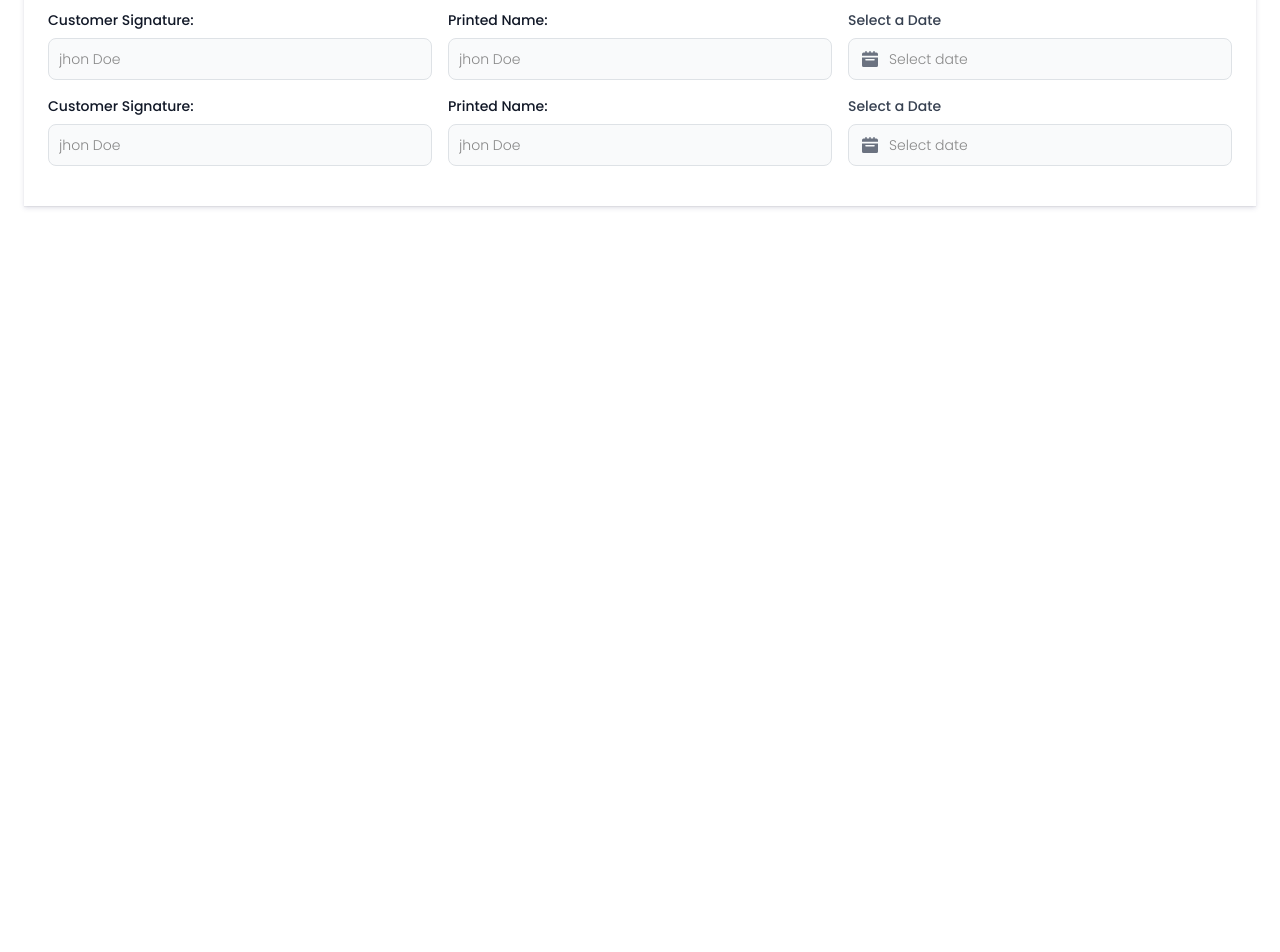
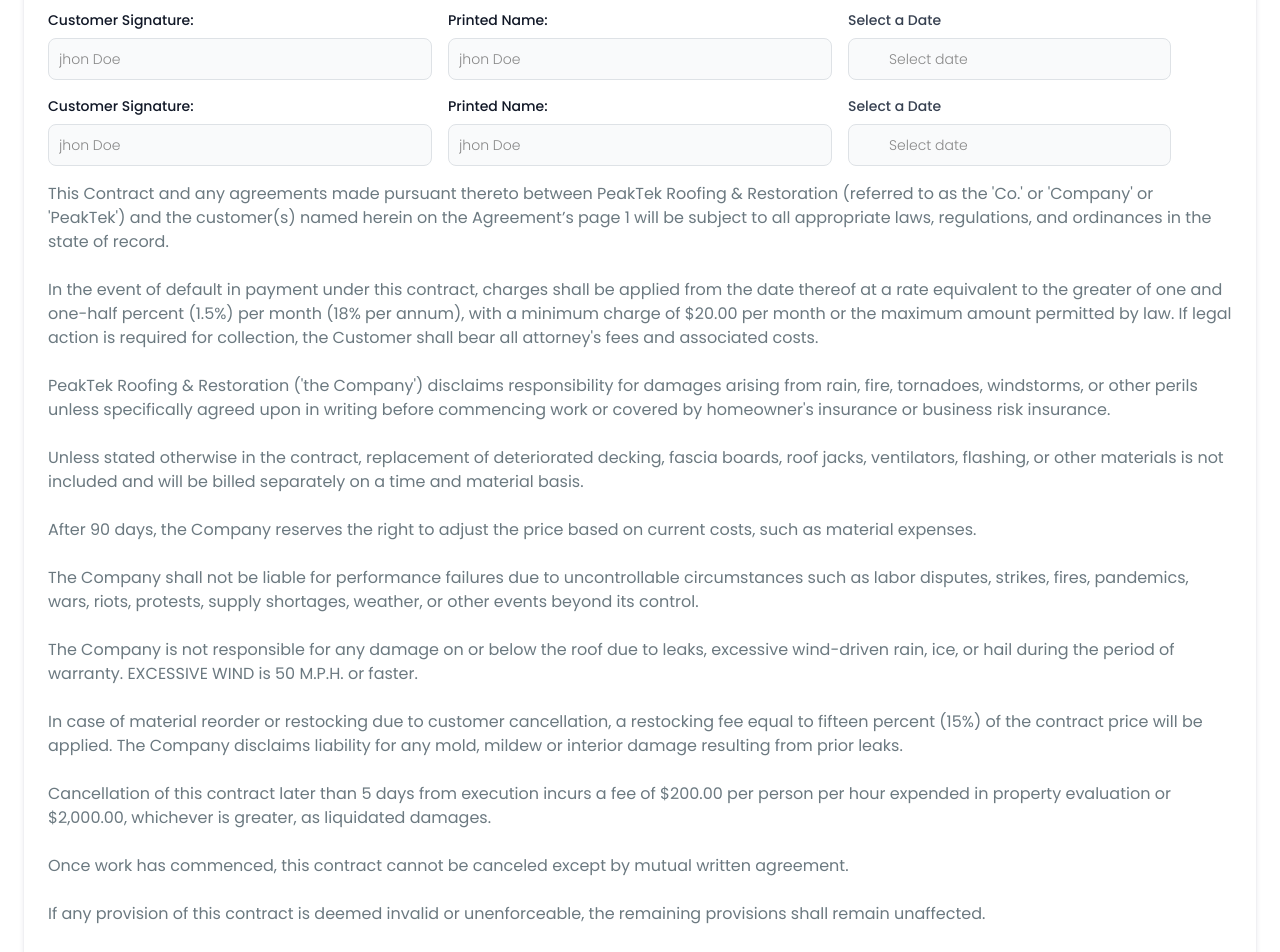
Before and after one commit to Abdulcomsian/peaktek, a React (Vite) app: page /customer-agreement in a window 1280 px wide. Shown: the part 960-1912 px from the top of the page. Before the commit the page ends 1190 px from the top, so only its background shows below. Built offline with nearby package versions, Linux system fonts and the light colour scheme.

Commit message:
date picker add

```diff
--- a/package.json
+++ b/package.json
@@ -17,6 +17,7 @@
     "react": "^18.2.0",
     "react-beautiful-dnd": "^13.1.1",
     "react-bootstrap": "^2.10.2",
+    "react-datepicker": "^6.9.0",
     "react-dom": "^18.2.0",
     "react-icons": "^5.2.1",
     "react-router-dom": "^6.23.1"
--- a/src/components/DatePicker/Index.jsx
+++ b/src/components/DatePicker/Index.jsx
@@ -1,6 +1,10 @@
-import React from "react";
+import React, { useState } from "react";
+import DatePicker from "react-datepicker";
+import "react-datepicker/dist/react-datepicker.css";
+import { MdDateRange } from "react-icons/md";
+const CustomDatePicker = ({ label }) => {
+  const [selectedDate, setSelectedDate] = useState(null);
 
-const DatePicker = ({ label }) => {
   return (
     <div className="w-full">
       <label className="block mb-2 text-sm font-medium text-gray-700 dark:text-gray-300">
@@ -8,25 +12,17 @@
       </label>
       <div className="relative ">
         <div className="absolute inset-y-0 start-0 flex items-center ps-3.5 pointer-events-none">
-          <svg
-            className="w-4 h-4 text-gray-500 dark:text-gray-400"
-            aria-hidden="true"
-            xmlns="http://www.w3.org/2000/svg"
-            fill="currentColor"
-            viewBox="0 0 20 20"
-          >
-            <path d="M20 4a2 2 0 0 0-2-2h-2V1a1 1 0 0 0-2 0v1h-3V1a1 1 0 0 0-2 0v1H6V1a1 1 0 0 0-2 0v1H2a2 2 0 0 0-2 2v2h20V4ZM0 18a2 2 0 0 0 2 2h16a2 2 0 0 0 2-2V8H0v10Zm5-8h10a1 1 0 0 1 0 2H5a1 1 0 0 1 0-2Z" />
-          </svg>
+          <MdDateRange className="text-black" />
         </div>
-        <input
-          datepicker
-          type="text"
+        <DatePicker
+          selected={selectedDate}
+          onChange={(date) => setSelectedDate(date)}
           className="bg-gray-50 border border-gray-300 text-gray-900 text-sm rounded-lg focus:ring-blue-500 focus:border-blue-500 block w-full ps-10 p-2.5 dark:bg-gray-700 dark:border-gray-600 dark:placeholder-gray-400 dark:text-white dark:focus:ring-blue-500 dark:focus:border-blue-500"
-          placeholder="Select date"
+          placeholderText="Select date"
         />
       </div>
     </div>
   );
 };
 
-export default DatePicker;
+export default CustomDatePicker;
--- a/src/components/Forms/Signatures/index.jsx
+++ b/src/components/Forms/Signatures/index.jsx
@@ -1,7 +1,7 @@
 import React from "react";
 import Input from "../../Input";
 import InputContainer from "../../InputContainer";
-import DatePicker from "../../DatePicker/Index";
+import CustomDatePicker from "../../DatePicker/Index";
 const SignaturesForm = () => {
   return (
     <form className="w-full">
@@ -19,7 +19,7 @@
           className="sm:mr-4"
         />
 
-        <DatePicker label="Select a Date" />
+        <CustomDatePicker label="Select a Date" />
       </InputContainer>
       <InputContainer className="flex flex-col sm:flex-row justify-between sm:mb-4">
         <Input
@@ -35,7 +35,7 @@
           className="sm:mr-4"
         />
 
-        <DatePicker label="Select a Date" />
+        <CustomDatePicker label="Select a Date" />
       </InputContainer>
     </form>
   );
--- a/src/pages/CustomerAgreement/index.jsx
+++ b/src/pages/CustomerAgreement/index.jsx
@@ -36,6 +36,129 @@
       text: "IN WITNESS WHEREOF, the undersigned parties have willingly and voluntarily caused the execution of this Agreement, either individually or by their duly authorized representative, on the effective date of acceptance indicated below.",
     },
   ];
+  const contractDetails = [
+    {
+      id: 1,
+      content:
+        "This Contract and any agreements made pursuant thereto between PeakTek Roofing & Restoration (referred to as the 'Co.' or 'Company' or 'PeakTek') and the customer(s) named herein on the Agreement’s page 1 will be subject to all appropriate laws, regulations, and ordinances in the state of record.",
+    },
+    {
+      id: 2,
+      content:
+        "In the event of default in payment under this contract, charges shall be applied from the date thereof at a rate equivalent to the greater of one and one-half percent (1.5%) per month (18% per annum), with a minimum charge of $20.00 per month or the maximum amount permitted by law. If legal action is required for collection, the Customer shall bear all attorney's fees and associated costs.",
+    },
+    {
+      id: 3,
+      content:
+        "PeakTek Roofing & Restoration ('the Company') disclaims responsibility for damages arising from rain, fire, tornadoes, windstorms, or other perils unless specifically agreed upon in writing before commencing work or covered by homeowner's insurance or business risk insurance.",
+    },
+    {
+      id: 4,
+      content:
+        "Unless stated otherwise in the contract, replacement of deteriorated decking, fascia boards, roof jacks, ventilators, flashing, or other materials is not included and will be billed separately on a time and material basis.",
+    },
+    {
+      id: 5,
+      content:
+        "After 90 days, the Company reserves the right to adjust the price based on current costs, such as material expenses.",
+    },
+    {
+      id: 6,
+      content:
+        "The Company shall not be liable for performance failures due to uncontrollable circumstances such as labor disputes, strikes, fires, pandemics, wars, riots, protests, supply shortages, weather, or other events beyond its control.",
+    },
+    {
+      id: 7,
+      content:
+        "The Company is not responsible for any damage on or below the roof due to leaks, excessive wind-driven rain, ice, or hail during the period of warranty. EXCESSIVE WIND is 50 M.P.H. or faster.",
+    },
+    {
+      id: 8,
+      content:
+        "In case of material reorder or restocking due to customer cancellation, a restocking fee equal to fifteen percent (15%) of the contract price will be applied. The Company disclaims liability for any mold, mildew or interior damage resulting from prior leaks.",
+    },
+    {
+      id: 9,
+      content:
+        "Cancellation of this contract later than 5 days from execution incurs a fee of $200.00 per person per hour expended in property evaluation or $2,000.00, whichever is greater, as liquidated damages.",
+    },
+    {
+      id: 10,
+      content:
+        "Once work has commenced, this contract cannot be canceled except by mutual written agreement.",
+    },
+    {
+      id: 11,
+      content:
+        "If any provision of this contract is deemed invalid or unenforceable, the remaining provisions shall remain unaffected.",
+    },
+    {
+      id: 12,
+      content:
+        "Any verbal communications outside this contract are deemed immaterial and not relied upon by either party.",
+    },
+    {
+      id: 13,
+      content:
+        "During work, the customer's homeowner's insurance is responsible for interior damage if the Company has protected the roof adequately.",
+    },
+    {
+      id: 14,
+      content:
+        "The Company disclaims responsibility for any damage to solar panels during repairs.",
+    },
+    {
+      id: 15,
+      content:
+        "The Company is not liable for construction issues of the customer's home unless notified and specified in writing.",
+    },
+    {
+      id: 16,
+      content:
+        "The Company disclaims responsibility for damage from leaks from skylights unless it completes the skylight replacement.",
+    },
+    {
+      id: 17,
+      content:
+        "Warranty periods are specified for different types of work, and extended service warranties are available for additional charges.",
+    },
+    {
+      id: 18,
+      content:
+        "Payments are to be made in accordance with the agreed terms, with insurance checks to be endorsed to the Company promptly.",
+    },
+    {
+      id: 19,
+      content:
+        "Additional labor or material costs due to hidden conditions or building code issues require a signed change order.",
+    },
+    {
+      id: 20,
+      content:
+        "The Company is not responsible for fixing existing framing issues unless necessary, on a time and material basis.",
+    },
+    {
+      id: 21,
+      content:
+        "All insurance proceeds for approved repairs are to be paid to the Company unless stated otherwise in writing.",
+    },
+    {
+      id: 22,
+      content:
+        "Customers are required to pay in full upon completion of the project.",
+    },
+    {
+      id: 23,
+      content:
+        "Customers have the right to cancel the contract within three business days of being notified by their insurer that the claim or contract is not covered, except for emergency repairs already completed.",
+    },
+    {
+      id: 24,
+      content:
+        "Customers must inform the Company of any property covenants, conditions, or restrictions, as the Company is not liable unless notified in writing and reference is made in the contract terms.",
+    },
+  ];
+
   return (
     <Container className="my-4 mx-6 p-4 shadow-[rgba(50,_50,_105,_0.15)_0px_2px_5px_0px,_rgba(0,_0,_0,_0.05)_0px_1px_1px_0px]">
       <h1 className="text-black text-xl font-semibold mb-4">
@@ -70,6 +193,11 @@
       </div>
       <h2 className="text-black text-xl font-semibold mb-4">SIGNATURES</h2>
       <SignaturesForm />
+      {contractDetails?.map((items) => (
+        <p key={items?.id} className="mb-4">
+          {items?.content}
+        </p>
+      ))}
     </Container>
   );
 };
```
Also changed, not shown: 1 other file (tests, documents, lock files or other folders).
